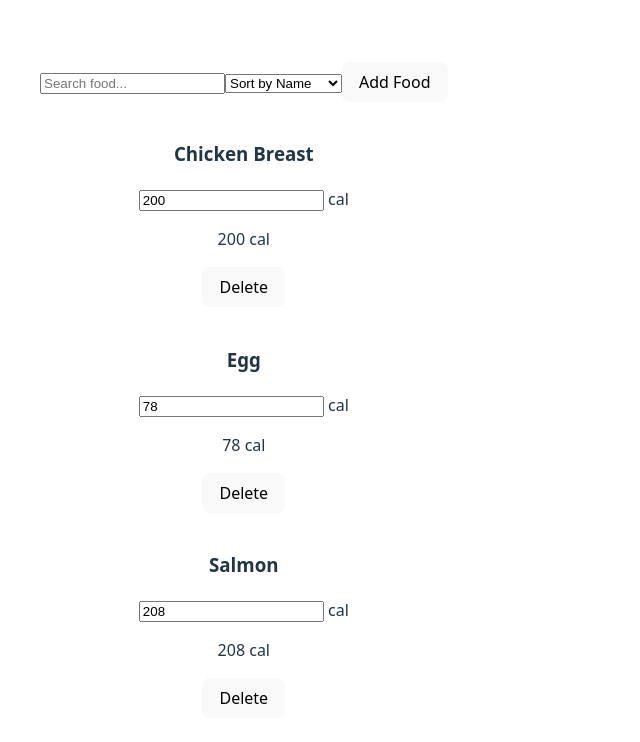
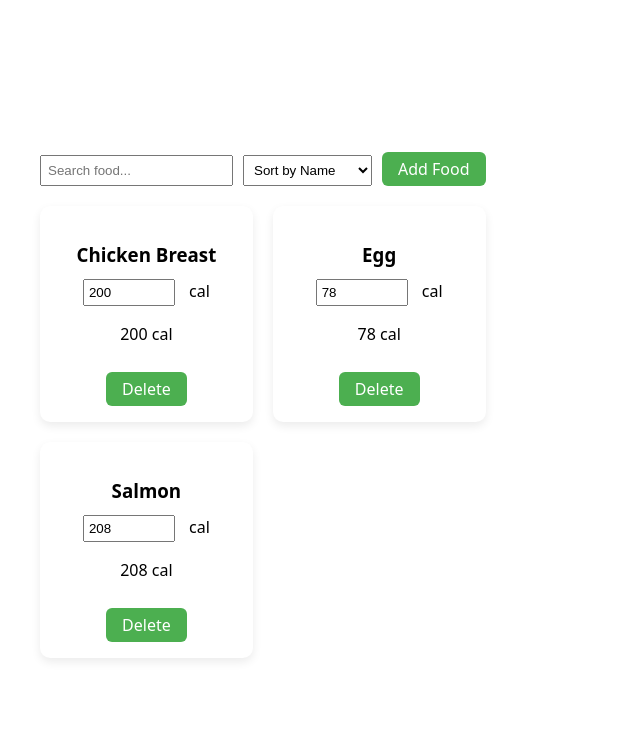
Before and after one commit to tranthituongvy/fitfuel, a React (Vite) app: page / in a window 1280 px wide. Shown: the top 742 px of the page, without its empty margins (0-640 px from the left). Built offline with nearby package versions, Linux system fonts and the light colour scheme.

Commit message:
Day 14 - CSS

```diff
--- a/src/App.css
+++ b/src/App.css
@@ -1,10 +1,48 @@
 .home-container {
   padding: 40px;
+}
+
+.home-container input,
+.home-container select {
+  margin-right: 10px;
+  padding: 6px;
+}
+
+.food-grid {
+  display: grid;
+  grid-template-columns: repeat(auto-fill, minmax(200px, 1fr));
+  gap: 20px;
+  margin-top: 20px;
+}
+
+.food-card {
+  background-color: #fff;
+  border-radius: 10px;
+  padding: 16px;
+  box-shadow: 0 4px 10px rgba(0,0,0,0.08);
   text-align: center;
+  color: #000;
+}
+
+.food-card h3 {
+  margin-bottom: 10px;
+}
+
+.food-card input {
+  width: 80px;
+  padding: 4px;
 }
 
 button {
-  padding: 8px 16px;
-  margin-bottom: 20px;
+  margin-top: 10px;
+  padding: 6px 16px;
+  border: none;
+  border-radius: 6px;
   cursor: pointer;
+  background: #4CAF50;
+  color: #fff;
 }
+
+button:hover {
+  opacity: 0.8;
+}
--- a/src/components/FoodCard.jsx
+++ b/src/components/FoodCard.jsx
@@ -1,18 +1,24 @@
 function FoodCard({ food, onIncrease, onDelete, onUpdateCalories }) {
+
+  const { id, name, calories } = food;
+
   return (
-    <div>
-      <h3>{food.name}</h3>
+    <div className="food-card">
+      <h3>{name}</h3>
       <input
         type="number"
-        value={food.calories}
+        value={calories}
         onChange={(e) =>
-          onUpdateCalories(food.id, Number(e.target.value))
+          onUpdateCalories(id, Number(e.target.value))
         }
       />
       <span> cal</span>
-      <p onClick={() => onIncrease(food.id)}>{food.calories} cal</p>
 
-      <button onClick={() => onDelete(food.id)}>
+      <p onClick={() => onIncrease(id)}>{
+        calories} cal
+      </p>
+
+      <button onClick={() => onDelete(id)}>
         Delete
       </button>
     </div>
--- a/src/pages/Home.jsx
+++ b/src/pages/Home.jsx
@@ -42,6 +42,7 @@ function Home() {
 
       <button onClick={addFood}>Add Food</button>
 
+      <div className="food-grid">
         {sortedFoods.map(food => (
           <FoodCard
             key={food.id}
@@ -52,6 +53,7 @@ function Home() {
           />
         ))}
       </div>
+    </div>
    );
 }
 
```
Lines whose indentation alone changed are shown as unchanged.
